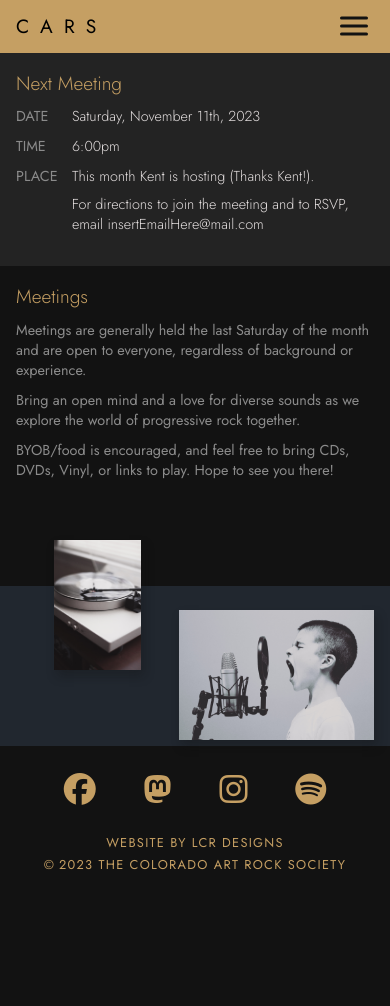
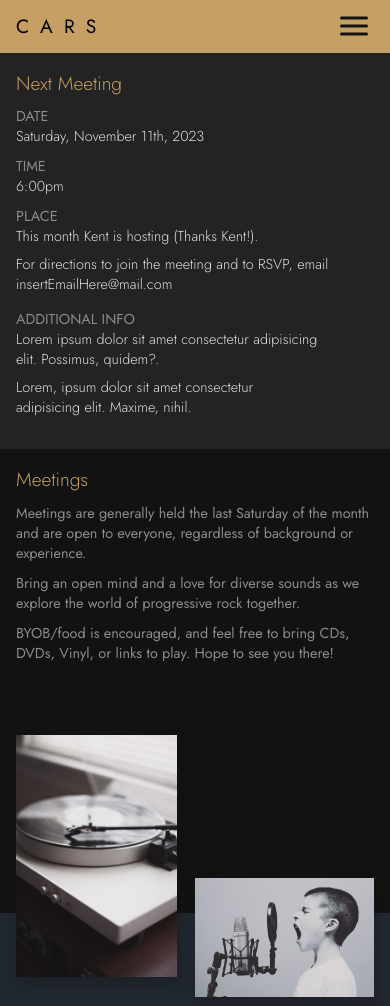
Before and after one commit to dreamlabo/CarsHomePageProto, a plain HTML site: page meetings.html in a window 390 px wide. Shown: the top 1006 px of the page. Before the commit the page ends 893 px from the top, so only its background shows below. Drawn offline with Linux system fonts and the light colour scheme.

Commit message:
Working on meetings responsiveness.

```diff
--- a/meetings.html
+++ b/meetings.html
@@ -33,7 +33,7 @@
                 <div class="bar bar-two"></div>
                 <div class="bar bar-three"></div>
             </button>
-            <!-- <nav class="mobile-menu"
+            <nav class="mobile-menu"
                     id="mobile-menu"
                     aria-hidden="true">
                 <ul id="mobile-navigation"
@@ -44,7 +44,7 @@
                     <li class="mobile-nav-link"><a tabindex="-1" href="about.html"><span aria-hidden="true">02</span>WHO WE ARE</a></li>
                     <li class="mobile-nav-link"><a tabindex="-1" href="/"><span aria-hidden="true">03</span>SIGN IN</a></li>
                 </ul>
-            </nav> -->
+            </nav>
         </div>
     </header>
     <main class="meetings-bkgd-100">
@@ -69,14 +69,14 @@
                                     <p>For directions to join the meeting and to RSVP, email insertEmailHere@mail.com</p>
                                 </div>
                             </div>
-                            <!-- <div class="meetings-grid-area"> -->
-                                <!-- <h2 class="additional-info-header">ADDITIONAL INFO</h2>
-                                <div class="meetings-grid-area">
-                                    <div class="additional-info-container">
-                                        <p>Lorem ipsum dolor sit amet consectetur adipisicing elit. Possimus, quidem?.</p>
-                                        <p>Lorem, ipsum dolor sit amet consectetur adipisicing elit. Maxime, nihil.</p>
-                                    </div>
-                                </div> -->
+
+                            <h2 class="additional-info-header">ADDITIONAL INFO</h2>
+                            <div class="meetings-grid-area">
+                                <div class="additional-info-container">
+                                    <p>Lorem ipsum dolor sit amet consectetur adipisicing elit. Possimus, quidem?.</p>
+                                    <p>Lorem, ipsum dolor sit amet consectetur adipisicing elit. Maxime, nihil.</p>
+                                </div>
+                            </div>
 
                         </div>
                     </section>
--- a/styles/meetingStyles.css
+++ b/styles/meetingStyles.css
@@ -120,7 +120,7 @@
 
 .additional-info-container {
     grid-column: 2/3;
-    padding-right: 4rem;
+    padding-right: 3rem;
 }
 
 .meetings-grid-area + .meetings-grid-area {
@@ -281,8 +281,9 @@
 
 @media (max-width: 730px) {
     .meetings-section-grid {
-        padding: 2rem 1.5rem 8rem 2rem;
+        padding: 2rem 1.5rem 9rem 2rem;
     }
+
 
     .meetings-img-one--container::before {
         height: 45%;
@@ -290,30 +291,27 @@
 
     .meetings-img-one {
         width: auto;
-        height: 250px;
+        height: 290px;
     }
 
     .meetings-img-two {
-        width: auto;
-        height: 190px;
+        width: 100%;
+        height: auto;
     }
 }
 
 @media (max-width: 600px) {
-    .meetings-images-container {
+    /* .meetings-images-container {
         grid-template-columns: 1fr 1fr;
-        grid-template-rows: 80px 28px 100px;
-    }
+    } */
 
     .meetings-img-one--container::before {
         height: 55%;
     }
 
-    .meetings-img-one {
-        width: auto;
-        height: 200px;
+    .meetings-img-two--container {
+        place-self: end;
     }
-
     .meetings-img-two {
         width: auto;
         height: 150px;
@@ -339,11 +337,6 @@
         right: calc(100% + 15px);
     }
 
-    .meetings-img-one {
-        width: auto;
-        height: 150px;
-    }
-
     .meetings-img-two {
         width: auto;
         height: 150px;
@@ -351,52 +344,18 @@
 }
 
 @media (max-width: 650px) {
+    .meetings-section-grid {
+        padding: 0rem 0rem 14rem 0rem;
+    }
+
+    .meetings-meeting-details {
+        padding: 1em 2.4em 2em 2em;
+    }
+
     .meetings-section-container {
         width: calc(100% - 0rem);
         max-width: var(--max-width);
         margin: 0 auto;
-    }
-
-    .meetings-section-grid {
-        padding: 2rem 2rem 8rem 2rem;
-    }
-}
-
-@media (max-width: 500px) {
-    .meetings-images-container {
-        grid-template-columns: 1fr 1fr;
-        grid-template-rows: 90px 20px 100px;
-    }
-
-    .meetings-img-one--container::before {
-        height: 50%;
-        top: calc(100% - 15px)
-    }
-
-    .meetings-img-two--container::after {
-        top: calc(100% + 0px);
-        right: calc(100% + 5px);
-        width: 30%;
-    }
-
-    .meetings-img-one {
-        width: auto;
-        height: 130px;
-    }
-
-    .meetings-img-two {
-        width: auto;
-        height: 130px;
-    }
-}
-
-@media (max-width: 400px) {
-    .meetings-section-grid {
-        padding: 0rem 0rem 5rem 0rem;
-    }
-
-    .meetings-meeting-details {
-        padding: 1em 1.4em 2em 1em;
     }
 
     .meetings-section-container h1 {
@@ -425,7 +384,7 @@
     }
 
     .general-meeting-info {
-        padding: 1em 1em 1em 1em;
+        padding: 1em 2em 1em 2em;
     }
 
     .general-meeting-info p {
@@ -433,14 +392,7 @@
     }
 
     .meetings-images-container {
-        display: grid;
-        grid-template-columns: 1fr 1fr;
-        grid-template-rows: 90px 20px 50px;
-        margin: 0rem 1rem;
-    }
-
-    .meetings-img-two--container {
-        grid-row: 3/4;
+        grid-template-rows: 90px 50px 30px;
     }
 
     .meetings-img-one--container::after,
@@ -448,32 +400,83 @@
     .meetings-img-two--container::after {
        display: none;
     }
-}
-
-@media (max-width: 325px) {
-    .meetings-img-two {
-        width: auto;
-        height: 110px;
-    }
-}
-
-@media (max-width: 300px) {
-    .meetings-img-two {
-        width: 100%;
-        height: auto;
-    }
-
-    .meetings-grid-area {
-        display: grid;
-        grid-template-columns: 1fr;
-        column-gap: 1em;
-    }
 
     .additional-info-container {
-        grid-column: 1/2;
+        grid-column: 2/3;
     }
 
     .additional-info-header {
         padding-bottom: 0em;
     }
 }
+
+@media (max-width: 500px) {
+    .meetings-images-container {
+        grid-template-rows: 70px 20px 50px;
+    }
+
+    .meetings-img-one--container::before {
+        height: 50%;
+        top: calc(100% - 15px)
+    }
+
+    .meetings-img-two--container::after {
+        top: calc(100% + 0px);
+        right: calc(100% + 5px);
+        width: 30%;
+    }
+
+    .meetings-img-one {
+        width: 90%;
+        height: auto;
+    }
+
+    .meetings-img-two {
+        width: 100%;
+        height: auto;
+    }
+}
+
+@media (max-width: 450px) {
+    .meetings-grid-area {
+        grid-template-columns: 1fr;
+        column-gap: 0;
+    }
+}
+
+@media (max-width: 400px) {
+    .meetings-meeting-details {
+        padding: 1em 1.4em 2em 1em;
+    }
+
+    .general-meeting-info {
+        padding: 1em 1em 1em 1em;
+    }
+
+    .meetings-images-container {
+        margin: 0rem 1rem;
+    }
+}
+
+@media (max-width: 350px) {
+    .meetings-section-grid {
+        padding: 0rem 0rem 10rem 0rem;
+    }
+
+    .meetings-images-container {
+        grid-template-columns: 1fr 1fr;
+        grid-template-rows: 50px 10px 30px;
+    }
+}
+
+@media (max-width: 300px) {
+    .meetings-section-grid {
+        padding: 0rem 0rem 8rem 0rem;
+    }
+}
+
+@media (max-width: 230px) {
+    .meetings-section-grid {
+        padding: 0rem 0rem 5rem 0rem;
+    }
+}
```
